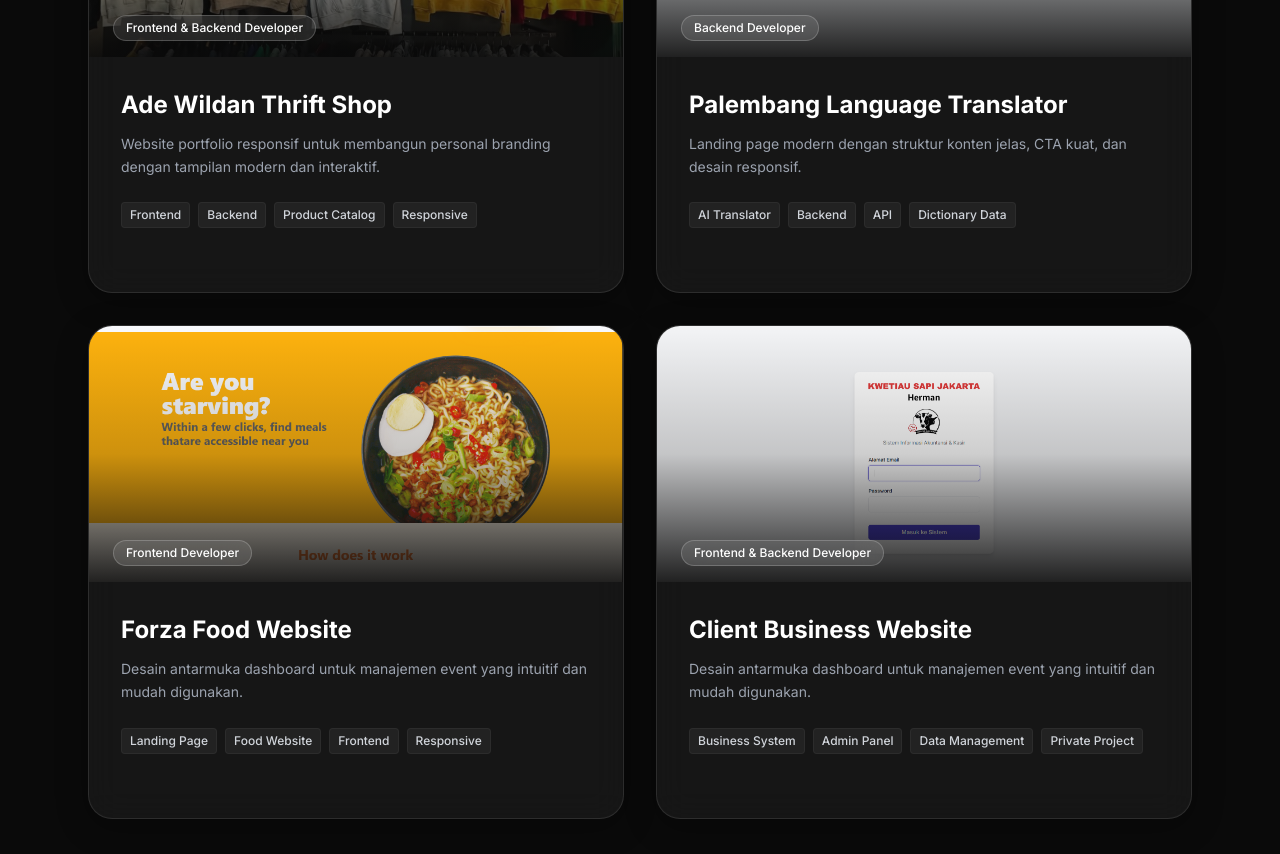
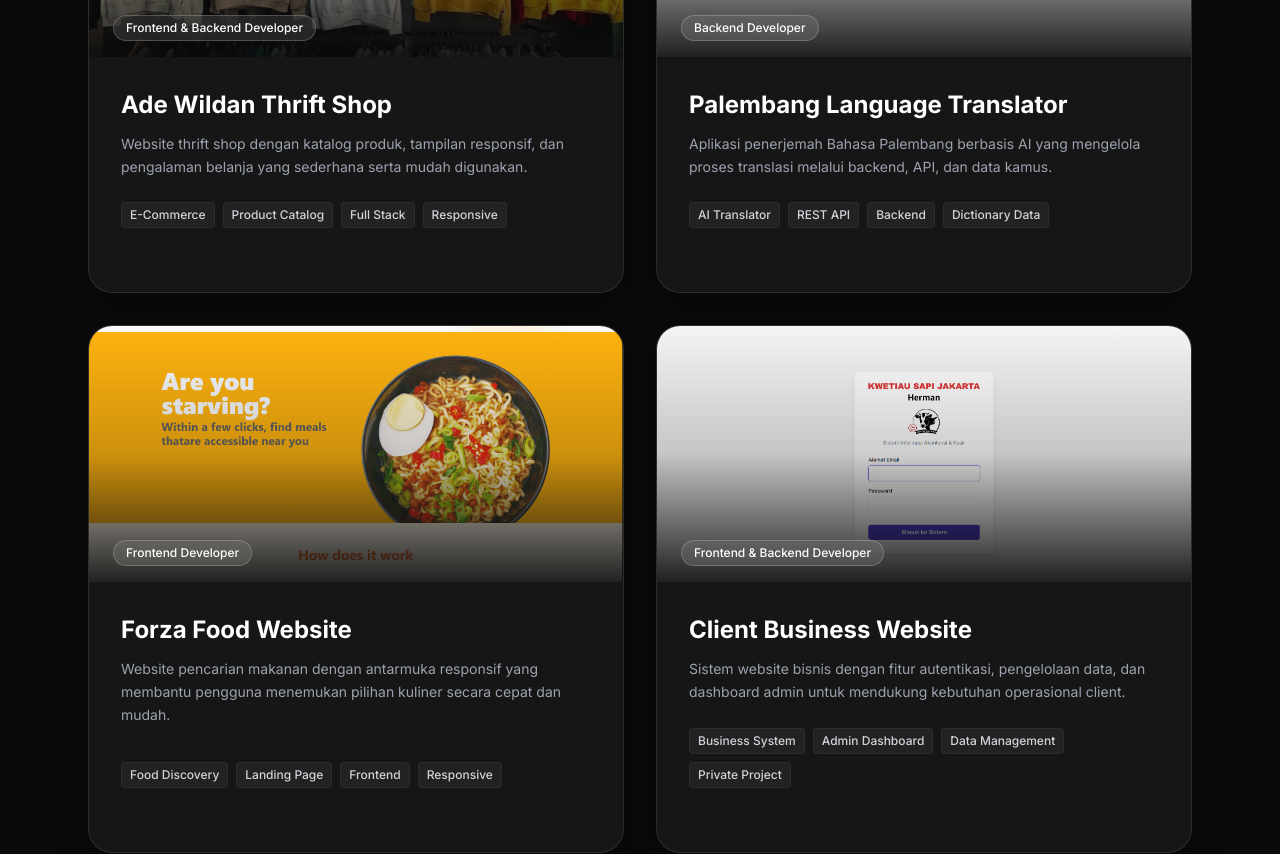
Before and after one commit to heronimus14/portfolio-diego, a React (Vite) app: page / in a window 1280 px wide. Shown: the part 2620-3474 px from the top of the page. Built offline with nearby package versions, Linux system fonts and the light colour scheme.

Commit message:
Update keterangan project

```diff
--- a/src/data/projects.js
+++ b/src/data/projects.js
@@ -4,9 +4,9 @@ export const projectsData = [
     id: 1,
     title: "Ade Wildan Thrift Shop",
     role: "Frontend & Backend Developer",
-    tools: ["Frontend", "Backend", "Product Catalog", "Responsive"],
+    tools: ["E-Commerce", "Product Catalog", "Full Stack", "Responsive"],
     image: "/images/project1.jpg", // Ganti dengan path gambarmu
-    description: "Website portfolio responsif untuk membangun personal branding dengan tampilan modern dan interaktif.",
+    description: "Website thrift shop dengan katalog produk, tampilan responsif, dan pengalaman belanja yang sederhana serta mudah digunakan.",
     liveUrl: "#", // Link ke website yang sudah live
     githubUrl: "#" // Link ke source code GitHub
   },
@@ -14,9 +14,9 @@ export const projectsData = [
     id: 2,
     title: "Palembang Language Translator",
     role: "Backend Developer",
-    tools: ["AI Translator", "Backend", "API", "Dictionary Data"],
+    tools: ["AI Translator", "REST API", "Backend", "Dictionary Data"],
     image: "/images/project2.jpg", // Ganti dengan path gambarmu
-    description: "Landing page modern dengan struktur konten jelas, CTA kuat, dan desain responsif.",
+    description: " Aplikasi penerjemah Bahasa Palembang berbasis AI yang mengelola proses translasi melalui backend, API, dan data kamus.",
     liveUrl: "#",
     githubUrl: "#"
   },
@@ -24,9 +24,9 @@ export const projectsData = [
     id: 3,
     title: "Forza Food Website",
     role: "Frontend Developer",
-    tools: ["Landing Page", "Food Website", "Frontend", "Responsive"],
+    tools: ["Food Discovery", "Landing Page", "Frontend", "Responsive"],
     image: "/images/project3.jpg", // Ganti dengan path gambarmu
-    description: "Desain antarmuka dashboard untuk manajemen event yang intuitif dan mudah digunakan.",
+    description: "Website pencarian makanan dengan antarmuka responsif yang membantu pengguna menemukan pilihan kuliner secara cepat dan mudah.",
     liveUrl: "#",
     githubUrl: ""
   },
@@ -34,9 +34,9 @@ export const projectsData = [
     id: 4,
     title: "Client Business Website",
     role: "Frontend & Backend Developer",
-    tools: ["Business System", "Admin Panel", "Data Management", "Private Project"],
+    tools: ["Business System", "Admin Dashboard", "Data Management", "Private Project"],
     image: "/images/project4.jpg", // Ganti dengan path gambarmu
-    description: "Desain antarmuka dashboard untuk manajemen event yang intuitif dan mudah digunakan.",
+    description: "Sistem website bisnis dengan fitur autentikasi, pengelolaan data, dan dashboard admin untuk mendukung kebutuhan operasional client.",
     liveUrl: "#",
     githubUrl: "",
     isPrivate: true
```
